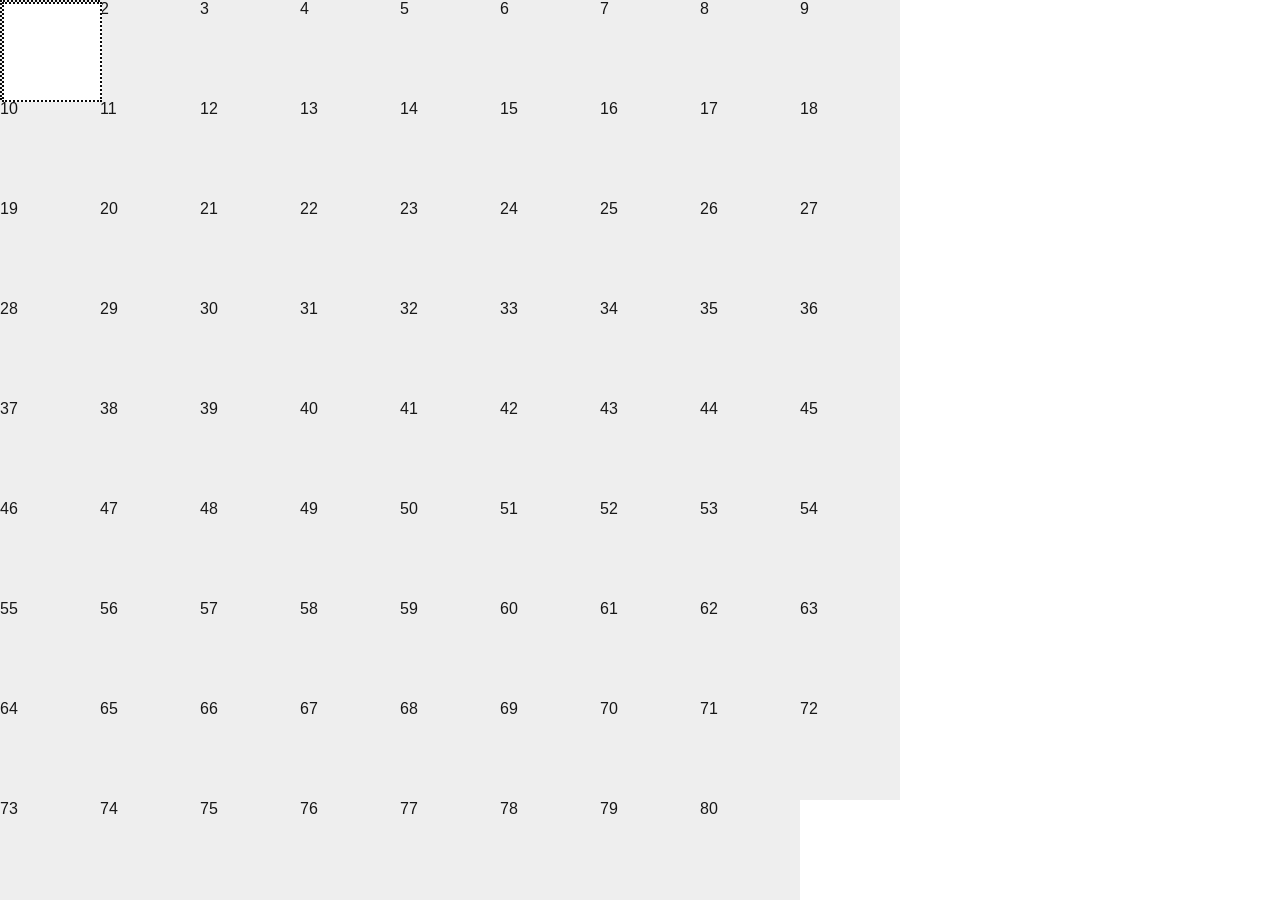
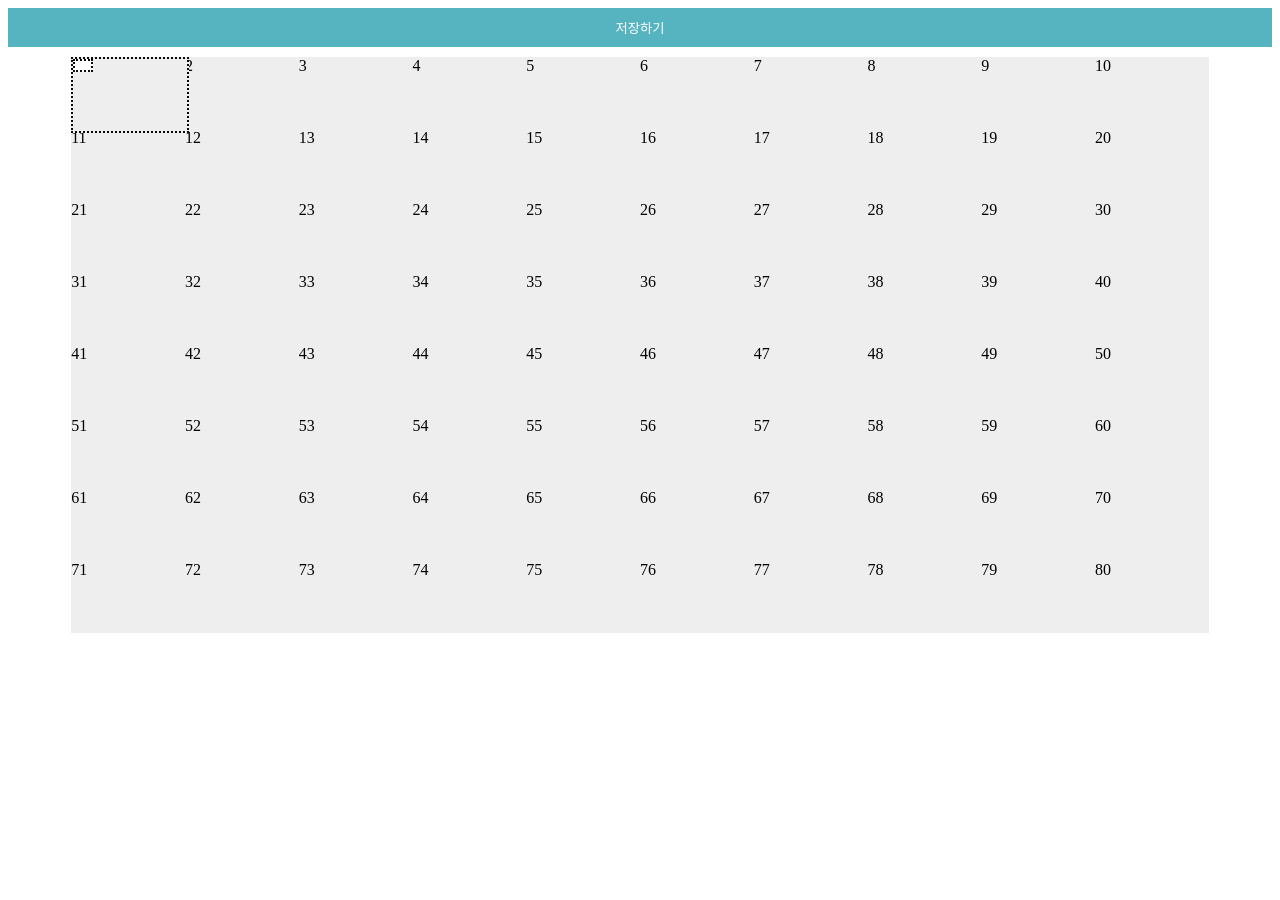
Before and after one commit to eeuneeun/puzzleGame, a Next.js app: page / in a window 1280 px wide. After the commit the page ends 816 px from the top, so only its background shows below. Built offline with nearby package versions, Linux system fonts and the light colour scheme.

Commit message:
UI 정리, 세이브 버튼 추가가

```diff
--- a/src/app/globals.css
+++ b/src/app/globals.css
@@ -1,68 +1,44 @@
-:root {
-  --background: #ffffff;
-  --foreground: #171717;
+/* Theme */
+.save-btn {
+  width: 100%;
+  background: #56b4c0;
+  color: #fff;
+  padding: 10px;
+  animation: 3s ease-in;
+  border: 0;
+  margin-bottom: 10px;
+}
+.save-btn:hover {
+  background: #35757d;
+}
+/* 반영 영역 */
+.wrap,
+.main {
+  width: 100% !important;
+  height: 100vh !important;
 }
 
-@media (prefers-color-scheme: dark) {
-  :root {
-    --background: #0a0a0a;
-    --foreground: #ededed;
-  }
-}
-
-html,
-body {
-  max-width: 100vw;
-  overflow-x: hidden;
-}
-
-body {
-  color: var(--foreground);
-  background: var(--background);
-  font-family: Arial, Helvetica, sans-serif;
-  -webkit-font-smoothing: antialiased;
-  -moz-osx-font-smoothing: grayscale;
-}
-
-* {
-  box-sizing: border-box;
-  padding: 0;
-  margin: 0;
-}
-
-a {
-  color: inherit;
-  text-decoration: none;
-}
-
-@media (prefers-color-scheme: dark) {
-  html {
-    color-scheme: dark;
-  }
-}
-
-/* 반영 영역 */
-.boundary {
-  width: 100%;
-  height: 100%;
-  max-width: 900px;
-  max-height: 900px;
+.game-zone {
+  width: 90%;
+  height: 90%;
   display: flex;
   justify-content: flex-start;
   align-items: flex-start;
+  place-content: flex-start;
   flex-wrap: wrap;
   position: relative;
+  margin: 0 auto;
 }
 
-.boundary > div {
-  width: 100px;
-  height: 100px;
+.game-zone > div {
+  width: 10%;
+  height: 10%;
   background: #eee;
 }
 .me,
 #me {
-  width: 100px;
-  height: 100px;
+  width: 10%;
+  height: 10%;
   display: flex;
   position: absolute;
   justify-content: center;
--- a/src/app/page.tsx
+++ b/src/app/page.tsx
@@ -9,13 +9,13 @@ export default function Main() {
 
     // # 상하좌우 키 눌렀을 경우 이동 함수
     if (event.key === "ArrowDown") {
-      if (nowTop !== 800) targetEl.top = nowTop + 100 + "px";
+      if (nowTop !== 760.4) targetEl.top = nowTop + 100 + "px";
     } else if (event.key === "ArrowUp") {
       if (nowTop !== 0) targetEl.top = nowTop - 100 + "px";
     } else if (event.key === "ArrowLeft") {
       if (nowLeft !== 0) targetEl.left = nowLeft - 100 + "px";
     } else if (event.key === "ArrowRight") {
-      if (nowLeft !== 800) targetEl.left = nowLeft + 100 + "px";
+      if (nowLeft !== 760.4) targetEl.left = nowLeft + 100 + "px";
     }
     // # 엔터 키 눌렀을 경우 블럭 이동 함수
     if (event.key === "Enter") {
@@ -37,12 +37,15 @@ export default function Main() {
   // }, []);
 
   return (
-    <div>
-      <main className="boundary">
-        <div className="me">
-          <input type="text" id="me" onKeyDown={(e) => keyboardMove(e)} />
+    <div className="wrap">
+      <main className="main">
+        <button className="save-btn">저장하기</button>
+        <div className="game-zone">
+          <div className="me">
+            <input type="text" id="me" onKeyDown={(e) => keyboardMove(e)} />
+          </div>
+          {arrLoop()}
         </div>
-        {arrLoop()}
       </main>
     </div>
   );
```
